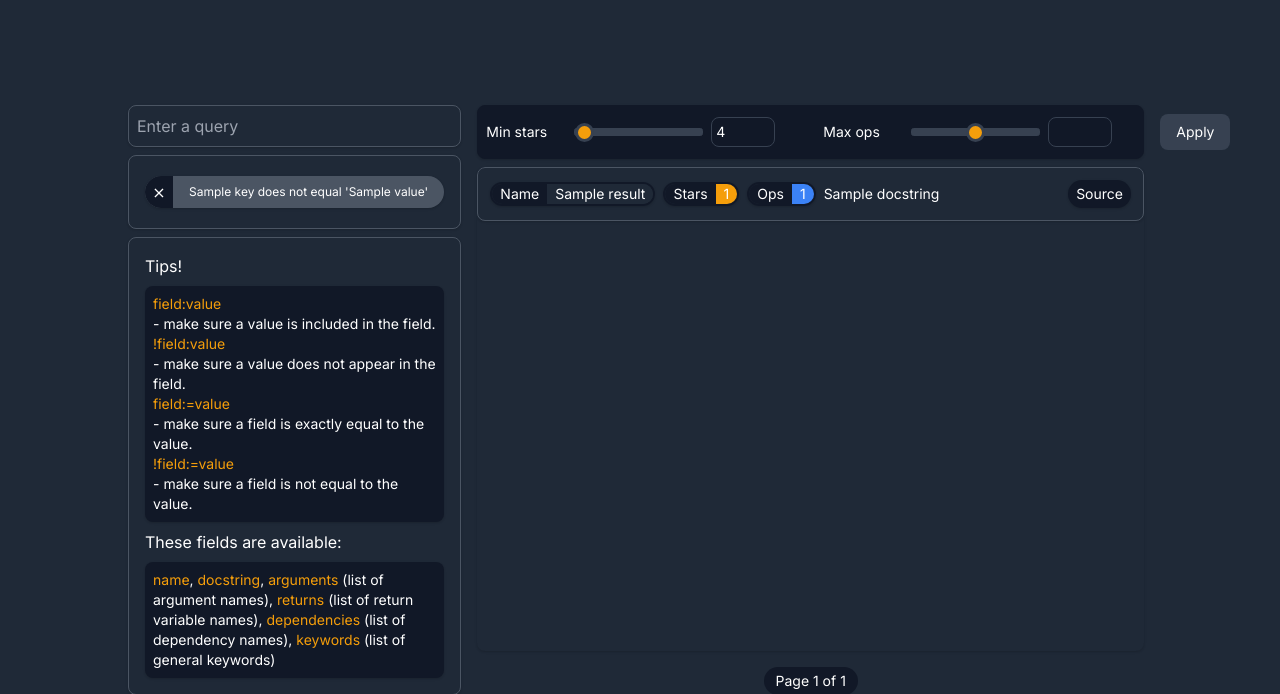
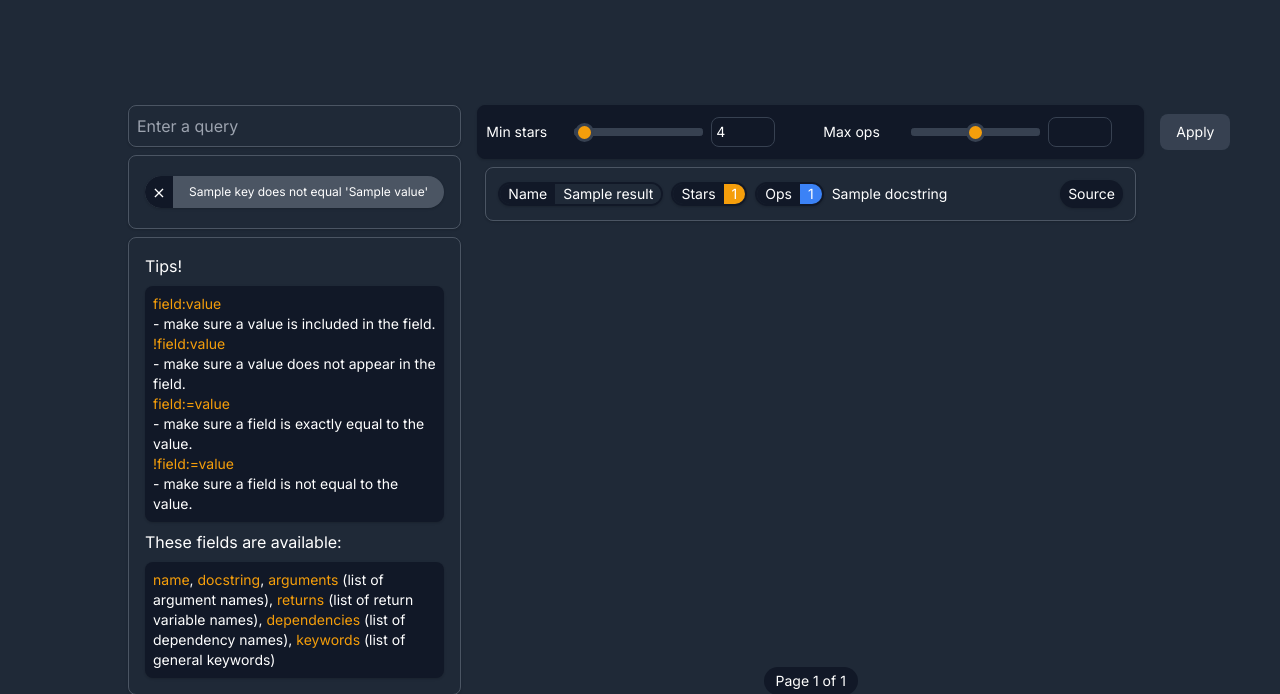
Before and after one commit to malyvsen/snippeteer, a Flask app: template snippeteer/interface/templates/index.html in a window 1280 px wide. Shown: the top 694 px of the page. Run offline with Flask 2, Linux system fonts and the light colour scheme; the template is opened without the code that fills it: most values are stand-ins (such as "Sample title", 1, 10 or a date in 2020).

Commit message:
Minor CSS changes.

```diff
--- a/snippeteer/interface/templates/index.html
+++ b/snippeteer/interface/templates/index.html
@@ -111,7 +111,7 @@
 				</button>
 			</div>
 		</div>
-		<div class="w-full rounded-lg shadow h-full flex flex-col items-center space-y-2 overflow-y-auto {% if not results %}border border-gray-600{% endif %}"
+		<div class="w-full rounded-lg h-full flex flex-col items-center space-y-2 overflow-y-auto px-2 pb-2 {% if not results %}border border-gray-600{% endif %}"
 			 style="max-height: 80vh;">
 			{% for result in results %}
 				<div class="w-full flex flex-col space-y-2">
```
